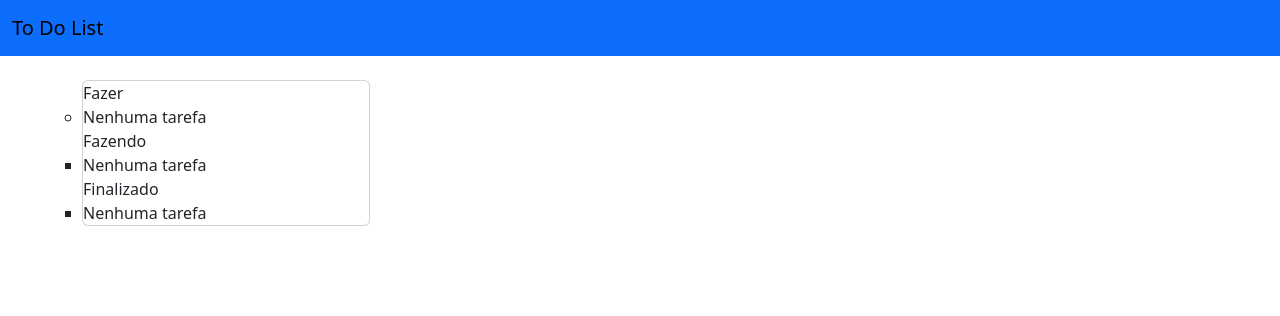
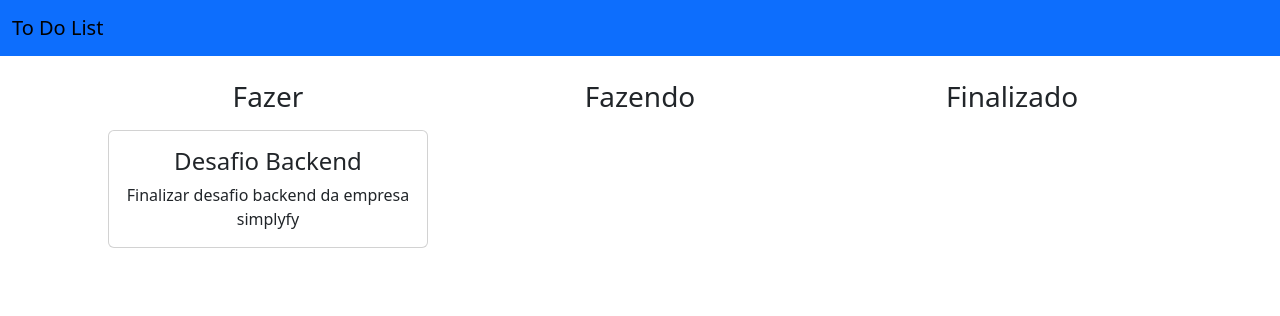
Before and after one commit to eoBaza/DesafiosBackend, a Django app: page / in a window 1280 px wide. Shown: the top 316 px of the page. Run offline with Django 5.2, Linux system fonts and the light colour scheme; data comes from the database, SQL or seed files in the repository; both versions use the stored data as it was after the commit; some libraries are stand-ins or nearby versions.

Commit message:
Ajuste fronted

```diff
--- a/simplify-desafio/ToDoList/tarefas/templates/tarefas.html
+++ b/simplify-desafio/ToDoList/tarefas/templates/tarefas.html
@@ -1,18 +1,26 @@
+<div class="container text-center">
+  <div class="row align-items-start">
+    {% for c in categorias %}
+      <div class="col">
+        <h3 class="mb-3">{{ c.nome }}</h3>
 
-<div class="card" style="width: 18rem;">
-  <ul class="list-group list-group-flush">
-    {% for c in categorias %}
-    <ul class="list-group ">
-      {{ c.nome }}
+        {% for t in tarefas %}
+          {# Compara o ID da Foreign Key com o ID da Categoria #}
+          {% if t.prioridade_id == c.id %}
+            <div class="card mb-3 mx-auto" style="max-width: 320px;">
+              <div class="card-body">
+                <h4 class="card-title">{{ t.nome }}</h4>
+                <p class="card-text">{{ t.descricao }}</p>
+              </div>
+            </div>
+          {% endif %}
+        {% empty %}
+          <p class="text-muted">Não possuímos tarefas</p>
+        {% endfor %}
 
-      {% for t in tarefas %}
-        <li class="list-group-item"> {{ t.nome }}</li>
-        {% empty %}
-        <li> Nenhuma tarefa</li>
-      {% endfor %}
+      </div>
     {% empty %}
-    <li class="list-group-item">Nenhuma categoria</li>
+      <p class="text-muted">Não possui categorias</p>
     {% endfor %}
-    </ul>
-  </ul>
+  </div>
 </div>
--- a/simplify-desafio/home/views.py
+++ b/simplify-desafio/home/views.py
@@ -1,9 +1,27 @@
 from django.shortcuts import render
 
 from ToDoList.categoria.models import Categoria
+from ToDoList.tarefas.models import Tarefas
 
+def create_tarefas(request):
+    nome = request.get('nome')
+    descricao = request.get('descricao')
+    tarefas = Tarefas.objects.create(nome = nome, descricao = descricao)
+    return tarefas
+
+def update_tarefas(request):
+    ...
+
+def delete_tarefas(id_tarefas):
+    tarefas = Tarefas.objects.delete(id=id_tarefas)
+    return tarefas
+
+def tarefas_list():
+    tarefas = Tarefas.objects.select_related("prioridade").all()
+    return tarefas
 
 # Create your views here.
 def home(request):
     categorias = Categoria.objects.all()
-    return render(request, 'base.html', {'categorias': categorias})
+    tarefas = tarefas_list()
+    return render(request, 'base.html', {'categorias': categorias, 'tarefas': tarefas})
```
Also changed, not shown: simplify-desafio/README (1).md (added, +20 -0 lines), simplify-desafio/ToDoList/tarefas/views.py (+0 -12 lines), simplify-desafio/db.sqlite3.
